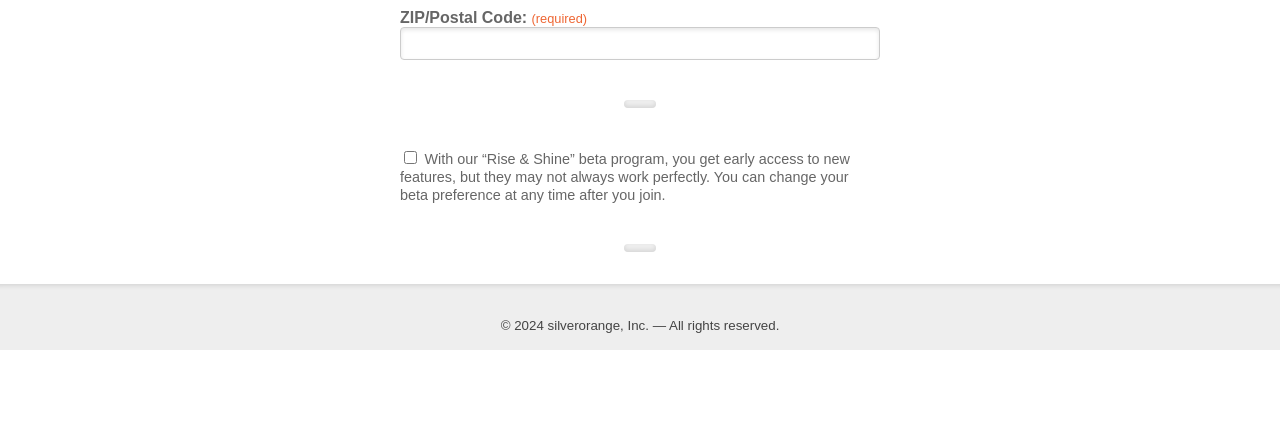
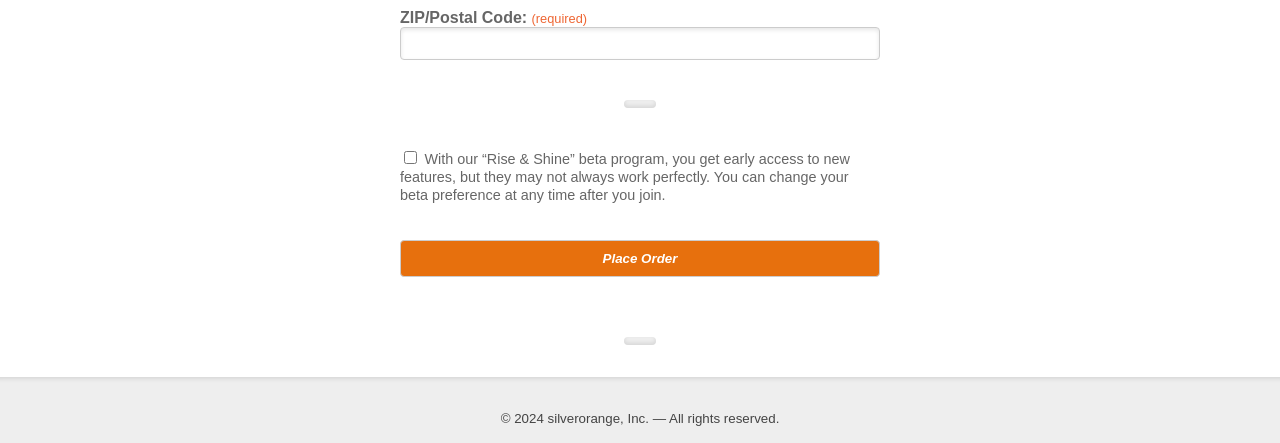
Before and after one commit to sabashahbazkhan/Silverorange-dev-test, a PHP site: page /checkout in a window 1280 px wide. Shown: the part 1161-1604 px from the top of the page. Before the commit the page ends 1511 px from the top, so only its background shows below. Run offline with PHP 8.4, Linux system fonts and the light colour scheme; some libraries are stand-ins or nearby versions.

Commit message:
Task- Update an existing page- Step4- Add a add a submit button

```diff
--- a/assets/index.css
+++ b/assets/index.css
@@ -98,6 +98,21 @@ main {
 .product-img-thumb:hover {
   box-shadow: 0 0 2px 1px rgba(0, 140, 186, 0.5);
 }
+.default-btn {
+  background-color: hsl(27, 89%, 48%);
+  color: white;
+  padding: 10px;
+  border: 1px solid #ccc;
+  border-radius: 0.25rem;
+  margin: 20px 0px;
+  font-weight: bold;
+  font-style: italic;
+  cursor: pointer;
+}
+.full {
+  display: block;
+  width: 100%;
+}
 .entry,
 .textarea {
   padding: 0.5rem;
--- a/src/Template/Checkout.php
+++ b/src/Template/Checkout.php
@@ -118,6 +118,9 @@ class Checkout extends Layout
                                 <input type="checkbox" id="beta_program_subscription" name="beta_program_subscription" value="true">
                                 <label class="form-field-checkbox__label" for="beta_program_subscription">With our “Rise & Shine” beta program, you get early access to new features, but they may not always work perfectly. You can change your beta preference at any time after you join. </label>
                             </div>
+                            <div class="form-field">
+                                <input type="submit" class="default-btn full" value="Place Order" title="Place Order">
+                            </div>
                         </div>
                     </div>
                 </form>
```
